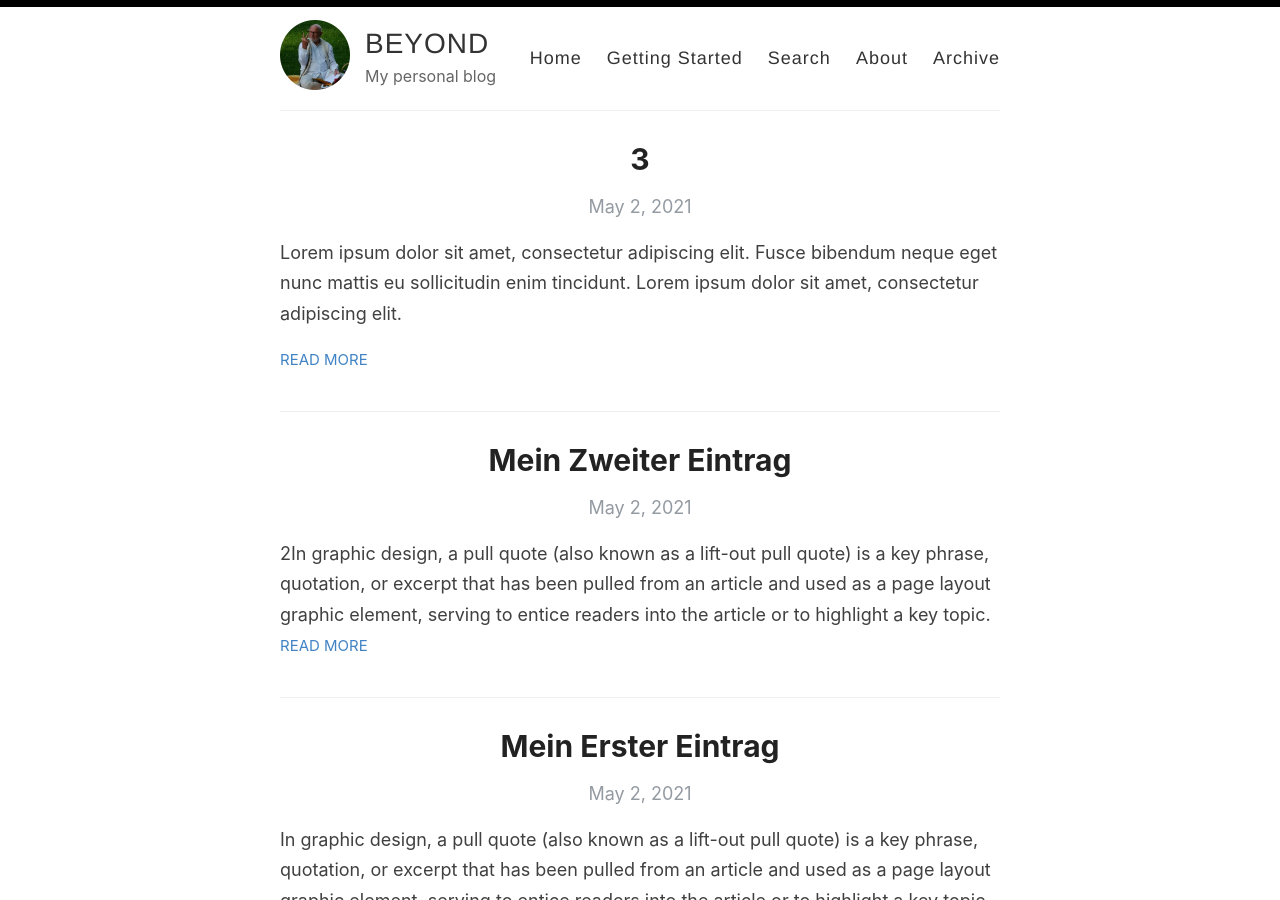
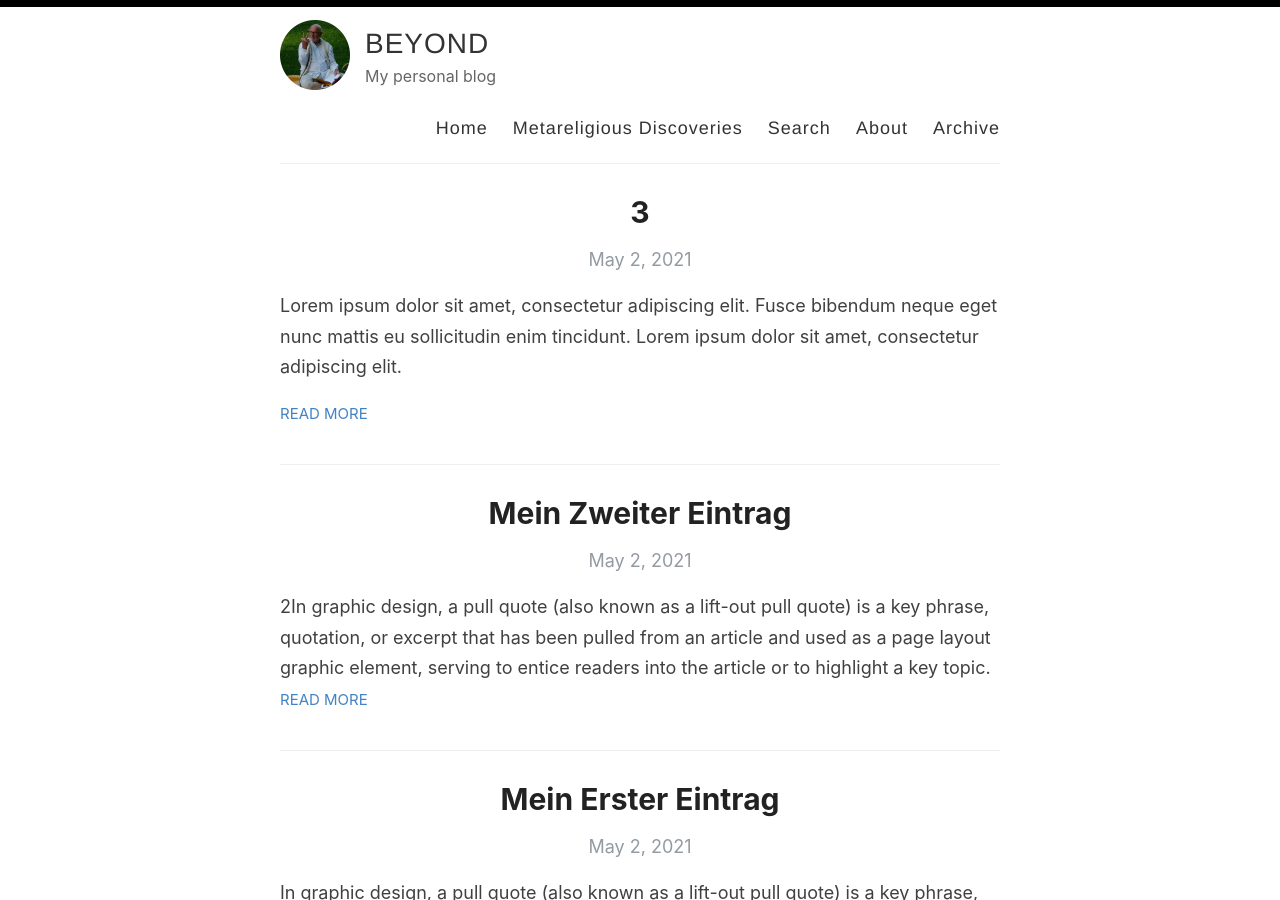
Before and after one commit to wmmr/wmmr.github.io, a Jekyll site: the page built from index.html, in a window 1280 px wide and 900 px high. Built offline with Jekyll 4.4.1, drawn with Linux system fonts in a browser that asks for light colours; the list of posts is cut into pages by our own code.

Commit message:
Update default.html

```diff
--- a/_layouts/default.html
+++ b/_layouts/default.html
@@ -29,7 +29,7 @@
 
             <nav>
               <a href="{{ site.baseurl }}/">Home</a>
-              <a href="{{ site.baseurl }}/beyond-religion">Getting Started</a>
+              <a href="{{ site.baseurl }}/metareligious-discoveries">Metareligious Discoveries</a>
               <a href="{{ site.baseurl }}/search">Search</a>
               <a href="{{ site.baseurl }}/about">About</a>
               <a href="{{ site.baseurl }}/archive">Archive</a>
```
